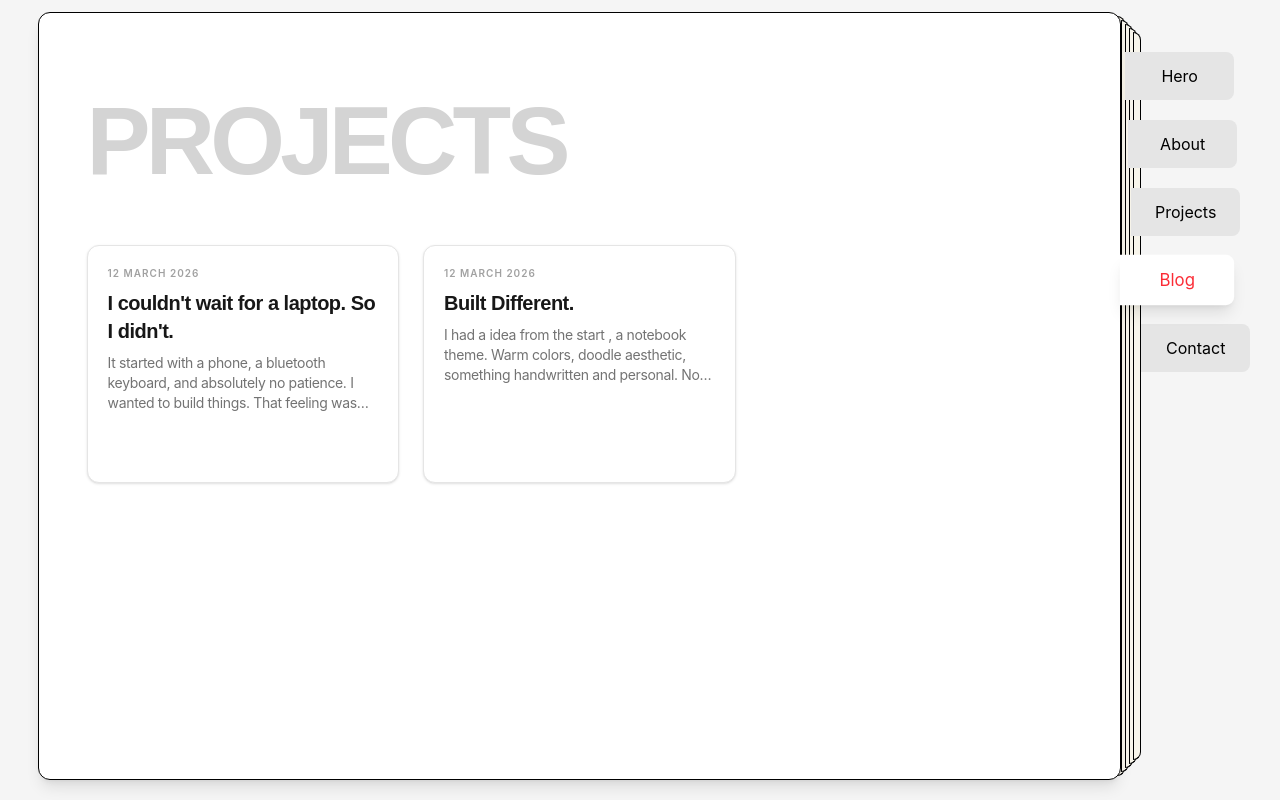
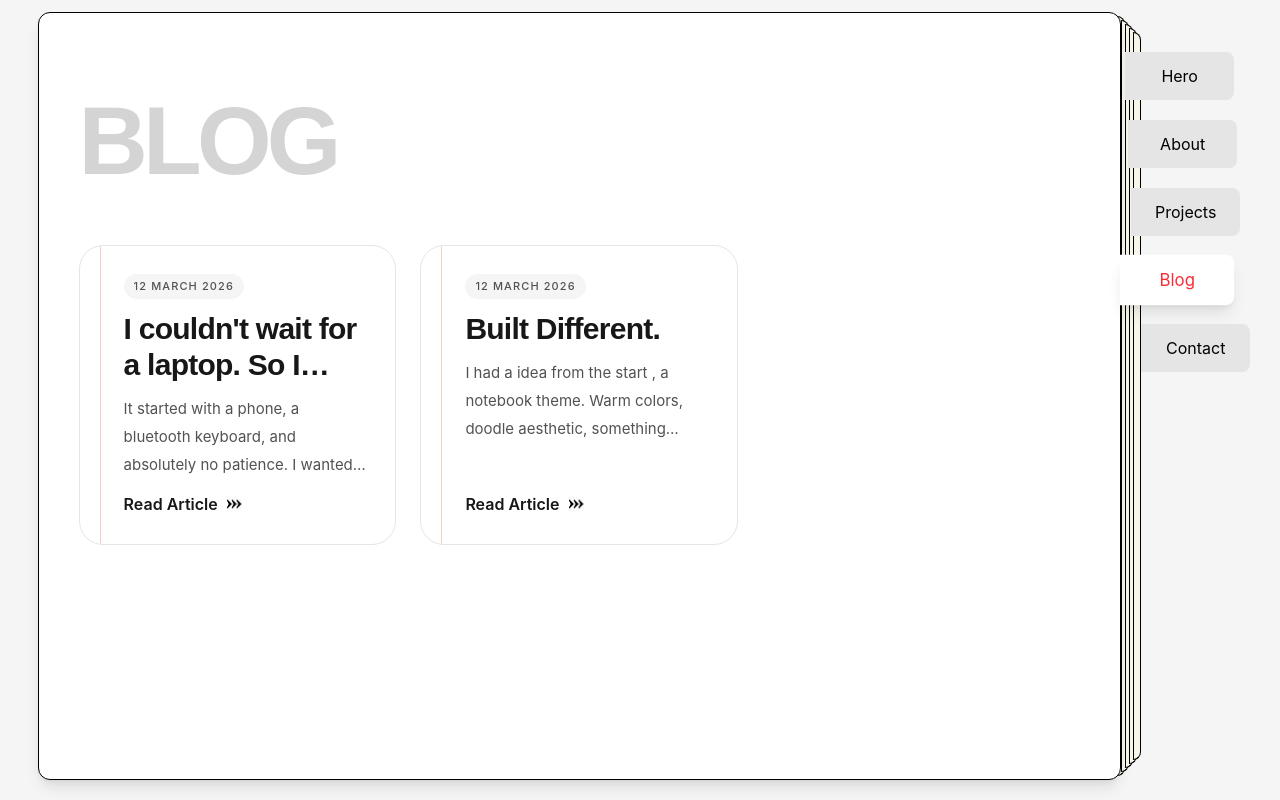
Before and after one commit to itsmethaj/Portfolio, a React (Vite) app: page / in a window 1280 px wide. Both pictures are taken after a click on the button "Blog". Built offline with nearby package versions, Linux system fonts and the light colour scheme.

Commit message:
BlogPage card redesign

```diff
--- a/src/components/BlogPage.jsx
+++ b/src/components/BlogPage.jsx
@@ -1,68 +1,92 @@
 import { useState } from "react";
-import blogs from "./BlogData.jsx";
+import blogs from "./BlogData";
+import arrowImg from "/src/assets/Arrow.png";
 
 export default function BlogPage() {
   const [selectedPost, setSelectedPost] = useState(null);
 
   if (selectedPost) {
     return (
-      <section className="w-full max-w-7xl px-4 sm:px-6 lg:px-12 py-8 sm:py-12 lg:py-20 h-full flex-1 flex flex-col justify-center animate-fadeIn">
-        <div className="w-full relative">
-          <div className="mb-4 sm:mb-6">
+      <section className="w-full max-w-5xl mx-auto h-full flex flex-col px-4 sm:px-6 lg:px-10 py-8 sm:py-12 animate-fadeIn">
         <button
-              className="inline-flex items-center text-xs font-semibold uppercase tracking-widest text-neutral-400 hover:text-red-500 transition-colors duration-300 border p-2 rounded-xl border-solid"
           onClick={() => setSelectedPost(null)}
+          className="self-start mb-8 rounded-xl border border-neutral-200 px-4 py-2 text-xs font-semibold uppercase tracking-widest text-neutral-500 transition-all duration-300 hover:border-red-400 hover:text-red-500"
         >
-               Back to articles
+          ← Back to Articles
         </button>
-          </div>
-          <div className="space-y-1 ">
-            <h1 className="text-4xl md:text-6xl font-extrabold tracking-tighter text-neutral-900 leading-tight">
+
+        <article className="flex-1 overflow-y-auto pr-2">
+          <span className="text-xs font-semibold uppercase tracking-[0.3em] text-neutral-400">
+            {selectedPost.date}
+          </span>
+
+          <h1 className="mt-3 text-4xl md:text-6xl font-black tracking-tight text-neutral-900">
             {selectedPost.title}
           </h1>
-            <span className="text-xs font-semibold uppercase tracking-widest text-neutral-400 block">
-              {selectedPost.date}
-            </span>
-          </div>
-          <div className="mt-8 space-y-4 tracking-tighter md:text-lg leading-relaxed text-neutral-600 font-normal border-t border-neutral-100 pt-8">
+
+          <div className="mt-8 border-t border-neutral-200 pt-8 space-y-6 text-base md:text-lg leading-8 text-neutral-600">
             {selectedPost.content
               .split("\n")
-              .map((para, i) => (para.trim() ? <p key={i}>{para}</p> : null))}
+              .filter(Boolean)
+              .map((paragraph, index) => (
+                <p key={index}>{paragraph}</p>
+              ))}
           </div>
-        </div>
+        </article>
       </section>
     );
   }
 
   return (
-    <section className="w-full max-w-7xl px-4 sm:px-6 lg:px-12 py-8 sm:py-12 lg:py-20">
+    <section className="w-full px-4 sm:px-6 lg:px-10 py-8 sm:py-12 lg:py-20">
       <div className="mb-4 sm:mb-10 lg:mb-14">
-        <h1 className="text-3xl sm:text-6xl md:text-7xl lg:text-8xl font-black tracking-tighter text-neutral-300 uppercase">
-          Projects
+        <h1 className="text-3xl sm:text-6xl md:text-7xl lg:text-8xl font-black tracking-tighter uppercase text-neutral-300">
+          Blog
         </h1>
       </div>
+
       <div className="grid grid-cols-1 sm:grid-cols-2 lg:grid-cols-3 gap-5 lg:gap-6 w-full">
-        {blogs.map((post) => (
-          <div
+        {blogs.map((post, index) => (
+          <button
             key={post.id}
             onClick={() => setSelectedPost(post)}
-            className="group cursor-pointer rounded-xl border border-neutral-200 bg-white p-5 shadow-sm transition-all duration-300 hover:border-red-500 hover:shadow-md flex flex-col justify-between"
+            className="group relative overflow-hidden w-full min-h-[220px] sm:min-h-[250px] md:min-h-[270px] lg:min-h-[300px] rounded-2xl sm:rounded-3xl border border-neutral-200 bg-white p-4 sm:p-5 md:p-6 lg:p-7 flex flex-col text-left transition-all duration-500 hover:-translate-y-1 sm:hover:-translate-y-2 hover:border-neutral-400 hover:shadow-[0_20px_60px_rgba(0,0,0,0.08)] before:absolute before:left-0 before:top-0 before:h-1 before:w-0 before:bg-red-400 before:transition-all before:duration-500 hover:before:w-full"
           >
-            <div>
-              <span className="text-[10px] font-semibold uppercase tracking-widest text-red-200 md:text-neutral-400 block mb-2">
+            {/* Left Accent Line */}
+            <div className="absolute left-4 sm:left-5 top-0 h-full w-px bg-red-200" />
+
+            <div className="relative z-10 pl-3 sm:pl-4 h-full flex flex-col">
+              {/* Date */}
+              <span className="inline-flex items-center rounded-full bg-neutral-100 px-2.5 py-1 text-[9px] sm:text-[10px] md:text-[11px] font-medium uppercase tracking-widest text-neutral-600 w-fit">
                 {post.date}
               </span>
-              <h2 className="text-xl font-bold tracking-tight text-neutral-900 group-hover:text-red-500 transition-colors duration-300 line-clamp-2">
+
+              {/* Title */}
+              <h2 className="mt-3 text-lg sm:text-xl md:text-2xl lg:text-3xl font-bold tracking-tight text-neutral-900 transition-colors duration-300 group-hover:text-red-500 line-clamp-2">
                 {post.title}
               </h2>
-              <p className="mt-2 text-sm text-neutral-500 line-clamp-3 tracking-tight font-normal">
+
+              {/* Description */}
+              <p className="mt-3 text-xs sm:text-sm md:text-[15px] leading-5 sm:leading-6 md:leading-7 text-neutral-600 line-clamp-3">
                 {post.content}
               </p>
-            </div>
-            <div className="mt-4 pt-4 border-t border-neutral-50 flex items-center text-xs font-medium text-red-500 gap-1 opacity-0 group-hover:opacity-100 transition-opacity duration-300">
-              Read Article <span>→</span>
+
+              {/* Footer */}
+              <div className="mt-auto flex items-center gap-2 text-xs sm:text-sm md:text-base font-semibold text-neutral-900  group-hover:text-red-500 ">
+                Read Article
+                <span className="inline-block transition-transform duration-300 group-hover:translate-x-2">
+                  <img
+                    src={arrowImg}
+                    alt="Arrow"
+                    className="h-4 w-4 object-contain"
+                  />
+                </span>
               </div>
             </div>
+
+            {/* Hover Gradient */}
+            <div className="absolute inset-0 opacity-0 group-hover:opacity-100 transition-opacity duration-500 bg-gradient-to-br from-transparent via-transparent to-neutral-50" />
+          </button>
         ))}
       </div>
     </section>
```
Lines whose indentation alone changed are shown as unchanged.
